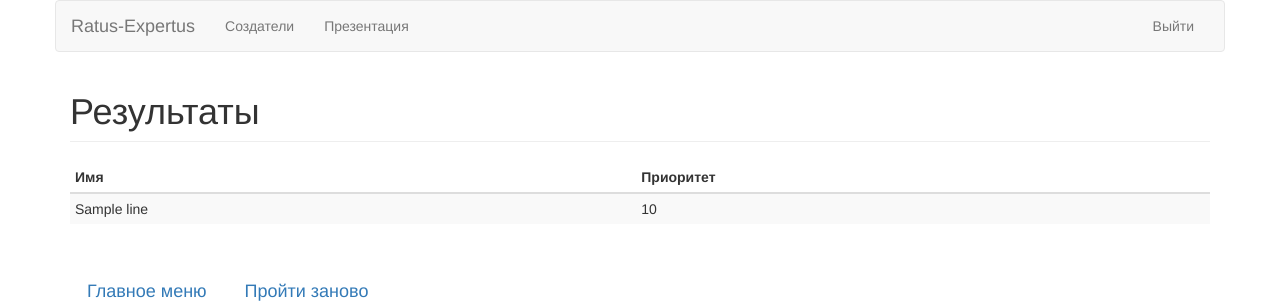
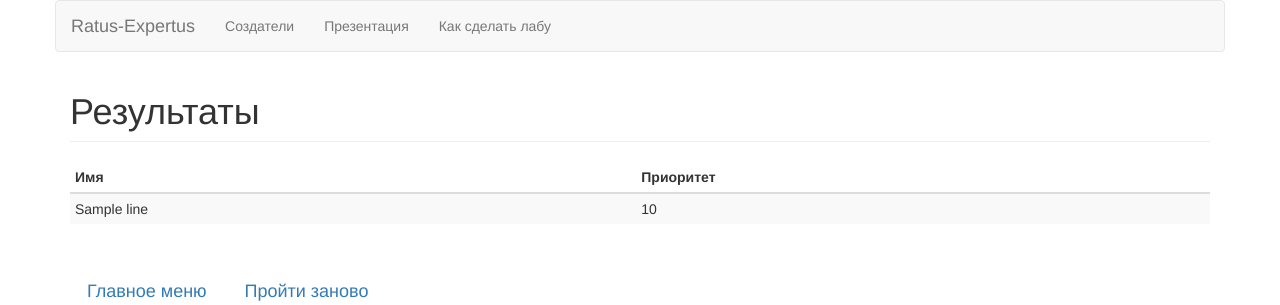
Before and after one commit to rat-team/rat-expert, a Django app: template templates/final.html in a window 1280 px wide. Shown: the top 305 px of the page. Run offline with Django 3.2, Linux system fonts and the light colour scheme; the template is opened without the code that fills it: most values are stand-ins (such as "Sample title", 1, 10 or a date in 2020); parts of the project's set-up code (start-up, migrations or seed data) failed here and were passed over; some libraries are stand-ins or nearby versions.

Commit message:
faq for everyone

```diff
--- a/ExpertSystem/views.py
+++ b/ExpertSystem/views.py
@@ -194,7 +194,6 @@ def presentation(request):
     return render(request, "presentation.html")
 
 
-@login_required(login_url="/login/")
 def faq(request):
     return render(request, "FAQ.html")
 
--- a/templates/base.html
+++ b/templates/base.html
@@ -26,12 +26,12 @@
 			        {% if user.is_authenticated %}<li class="{% active request "index" %}"><a href="/reset">Системы</a></li>{% endif %}
 			        <li class="{% active request "creators" %}"><a href="/creators/">Создатели</a></li>
 			        <li><a href="/presentation/">Презентация</a></li>
-			        {% if user.is_authenticated %}<li><a href="/faq/">Как сделать лабу</a></li>{% endif %}
+			        <li><a href="/faq/">Как сделать лабу</a></li>
 			      </ul>
 
 			      <ul class="nav navbar-nav navbar-right">
                     <li><a href="#">{{ user.username }}</a></li>
-			        <li><a href="/logout/">Выйти</a></li>
+			        {% if user.is_authenticated %}<li><a href="/logout/">Выйти</a></li>{% endif %}
 			      </ul>
 			    </div>
 			  </div>
```
